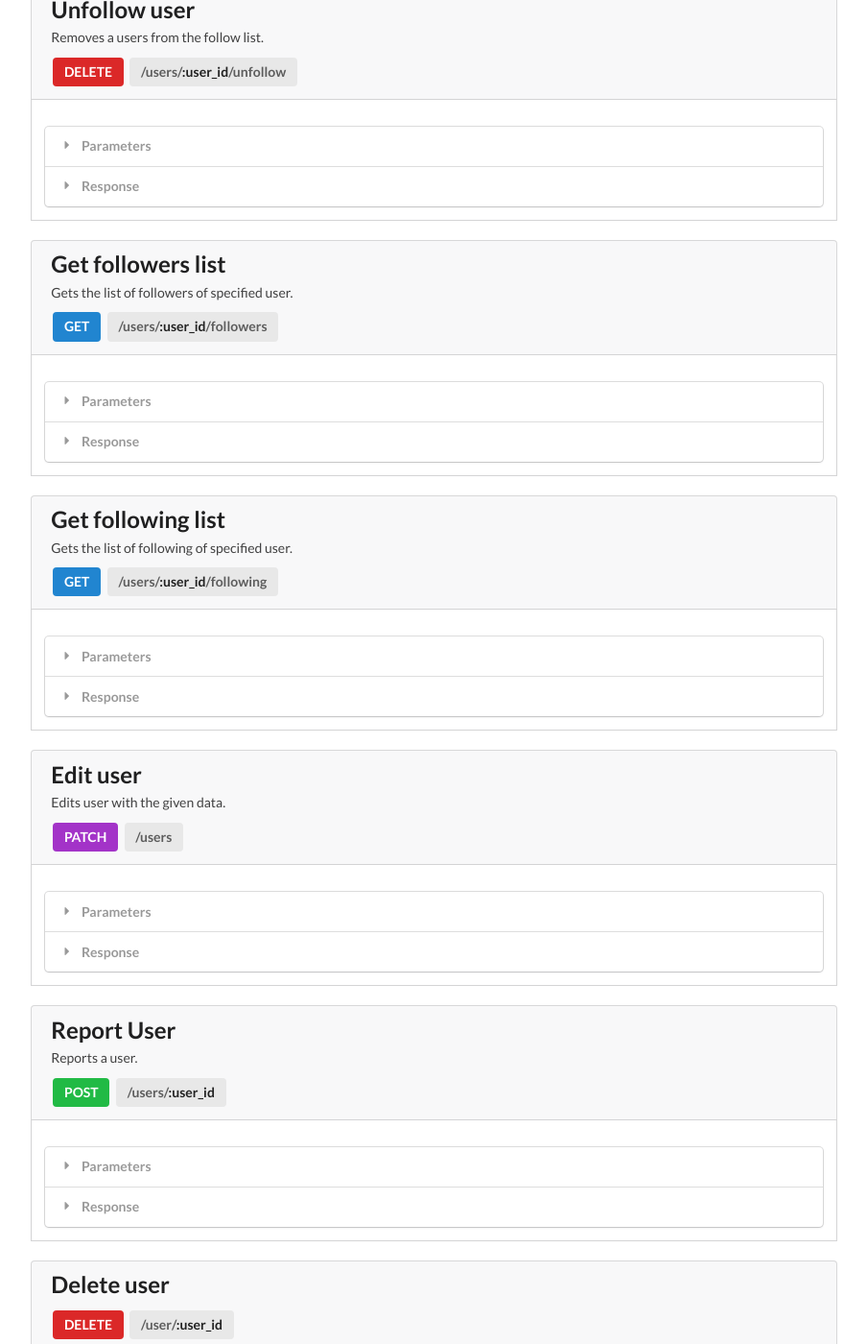
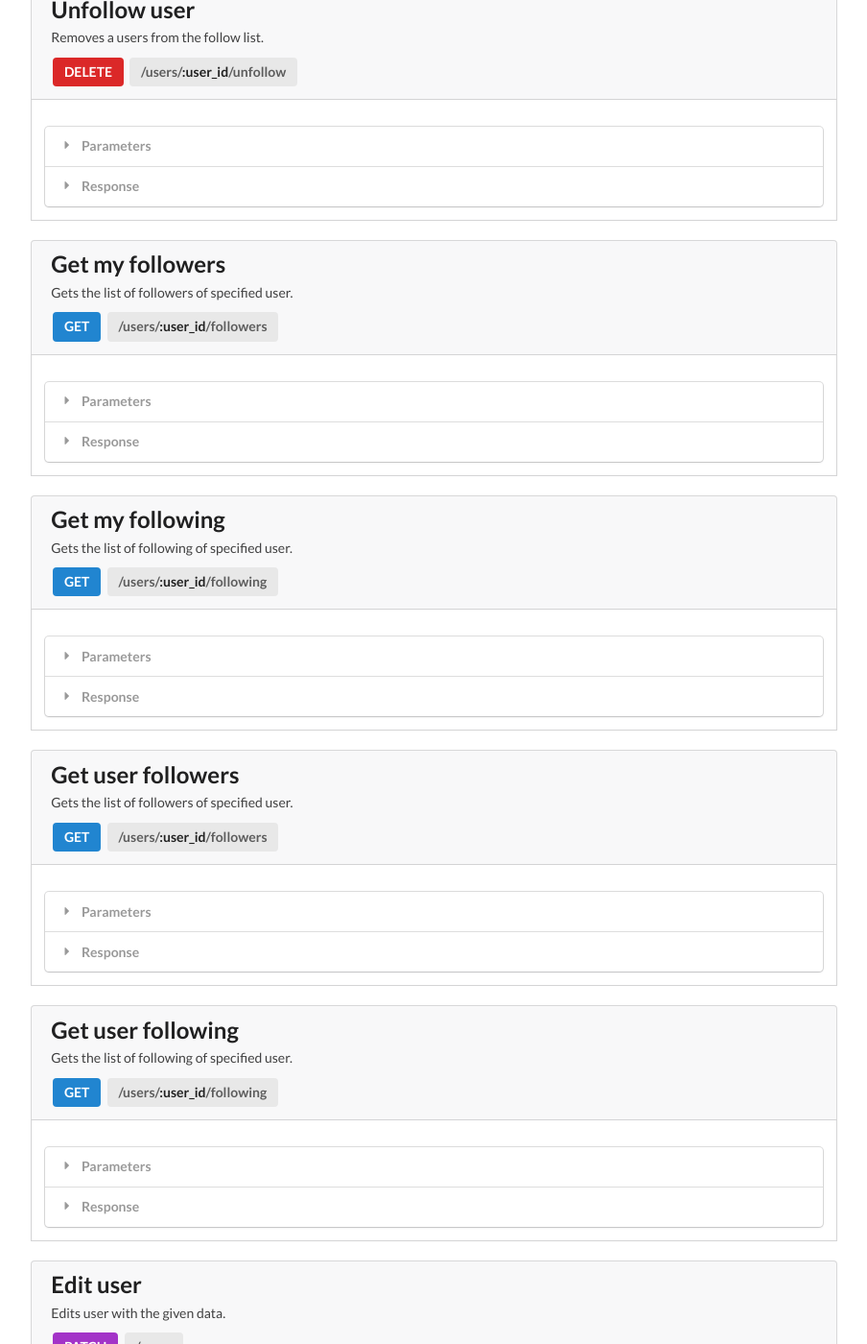
Before and after one commit to letsallchef/docs, a Jekyll site: the page built from _posts/api/2017-03-04-users.html, in a window 1280 px wide and 1400 px high, scrolled down 2229 px. Shown: the whole window at 96% size, without its empty margins (332-1236 px from the left). Built offline with Jekyll 4.4.1, drawn with Linux system fonts in a browser that asks for light colours; some of the changed text lies outside the part shown.

Commit message:
changes response

```diff
--- a/_posts/api/2017-03-04-users.html
+++ b/_posts/api/2017-03-04-users.html
@@ -7,7 +7,6 @@
 layout: api
 ---
 
-<!--more-->
 <article id="sign-in" class="api">
     <div class="ui attached message">
         <div class="header">
@@ -56,6 +55,7 @@
 </article>
 
 
+<!-- Sign Out -->
 <article id="sign-out" class="api">
     <div class="ui attached message">
         <div class="header">
@@ -121,7 +121,6 @@
             <div class="content">
                 <table class="ui celled striped table">
                     <tbody>
-                        <tr><td><i class="icon checkmark"></i>first_name</td><td>String</td><td>First name of the user.</td></tr>
                         <tr><td><i class="icon checkmark"></i>username</td><td>String</td><td>Username of the user.</td></tr>
                         <tr><td><i class="icon checkmark"></i>email</td><td>String</td><td>Email ID of the user.</td></tr>
                         <tr><td><i class="icon checkmark"></i>password</td><td>String</td><td>Login Password of the user.</td></tr>
@@ -197,11 +197,11 @@
 </article>
 
 
-<!-- Get Authenticated User -->
-<article id="get-authenticated-user" class="api">
+<!-- Get My Profile -->
+<article id="get-my-profile" class="api">
     <div class="ui attached message">
         <div class="header">
-            <h2 class="ui header">Get authenticated user</h2>
+            <h2 class="ui header">Get my profile</h2>
         </div>
         <p></p>
         <div class="ui large blue label">
@@ -380,10 +360,10 @@
 </article>
 
 
-<article id="get-authenticated-users-shopping-list" class="api">
+<article id="get-my-shopping-list" class="api">
     <div class="ui attached message">
         <div class="header">
-            <h2 class="ui header">Get authenticated user's shopping list</h2>
+            <h2 class="ui header">Get my shopping list</h2>
         </div>
         <p>Get shopping list details of current logged in user.</p>
         <div class="ui large blue label">
@@ -513,10 +493,10 @@
 </article>
 
 
-<article id="get-followers-list" class="api">
+<article id="get-my-followers" class="api">
     <div class="ui attached message">
         <div class="header">
-            <h2 class="ui header">Get followers list</h2>
+            <h2 class="ui header">Get my followers</h2>
         </div>
         <p>Gets the list of followers of specified user.</p>
         <div class="ui large blue label">
@@ -562,10 +542,109 @@
     </div>
 </article>
 
-<article id="get-following-list" class="api">
+<article id="get-my-following" class="api">
     <div class="ui attached message">
         <div class="header">
-            <h2 class="ui header">Get following list</h2>
+            <h2 class="ui header">Get my following</h2>
+        </div>
+        <p>Gets the list of following of specified user.</p>
+        <div class="ui large blue label">
+            GET
+        </div>
+        <div class="ui large label">
+            /users/<span class="variable">:user_id</span>/following
+        </div>
+    </div>
+    <div class="ui attached fluid segment">
+        <p></p>
+        <div class="ui styled fluid accordion">
+            <div class="title">
+                <i class="dropdown icon"></i>
+                Parameters
+            </div>
+            <div class="content">
+                <table class="ui celled striped table">
+                    <tbody>
+                        <tr>
+                            <td><i class="icon checkmark"></i>access_token</td>
+                            <td>String</td>
+                            <td>A valid access token.</td>
+                        </tr>
+                    </tbody>
+                </table>
+            </div>
+            <div class="title">
+                <i class="dropdown icon"></i>
+                Response
+            </div>
+            <div class="content">
+                <pre><code class="json">[
+    {
+        "user_id": "",
+        "user_username": "albinpeter",
+        "user_first_name": "Albin",
+        "user_rating": 4
+    }
+]</code></pre>
+            </div>
+        </div>
+    </div>
+</article>
+
+
+<article id="get-user-followers" class="api">
+    <div class="ui attached message">
+        <div class="header">
+            <h2 class="ui header">Get user followers</h2>
+        </div>
+        <p>Gets the list of followers of specified user.</p>
+        <div class="ui large blue label">
+            GET
+        </div>
+        <div class="ui large label">
+            /users/<span class="variable">:user_id</span>/followers
+        </div>
+    </div>
+    <div class="ui attached fluid segment">
+        <p></p>
+        <div class="ui styled fluid accordion">
+            <div class="title">
+                <i class="dropdown icon"></i>
+                Parameters
+            </div>
+            <div class="content">
+                <table class="ui celled striped table">
+                    <tbody>
+                        <tr>
+                            <td><i class="icon checkmark"></i>access_token</td>
+                            <td>String</td>
+                            <td>A valid access token.</td>
+                        </tr>
+                    </tbody>
+                </table>
+            </div>
+            <div class="title">
+                <i class="dropdown icon"></i>
+                Response
+            </div>
+            <div class="content">
+                <pre><code class="json">[
+    {
+        "user_id": "",
+        "user_username": "albinpeter",
+        "user_first_name": "Albin",
+        "user_rating": 4
+    }
+]</code></pre>
+            </div>
+        </div>
+    </div>
+</article>
+
+<article id="get-user-following" class="api">
+    <div class="ui attached message">
+        <div class="header">
+            <h2 class="ui header">Get user following</h2>
         </div>
         <p>Gets the list of following of specified user.</p>
         <div class="ui large blue label">
```
Also changed, not shown: other parts of _posts/api/2017-03-04-users.html (+8 -27 lines).
